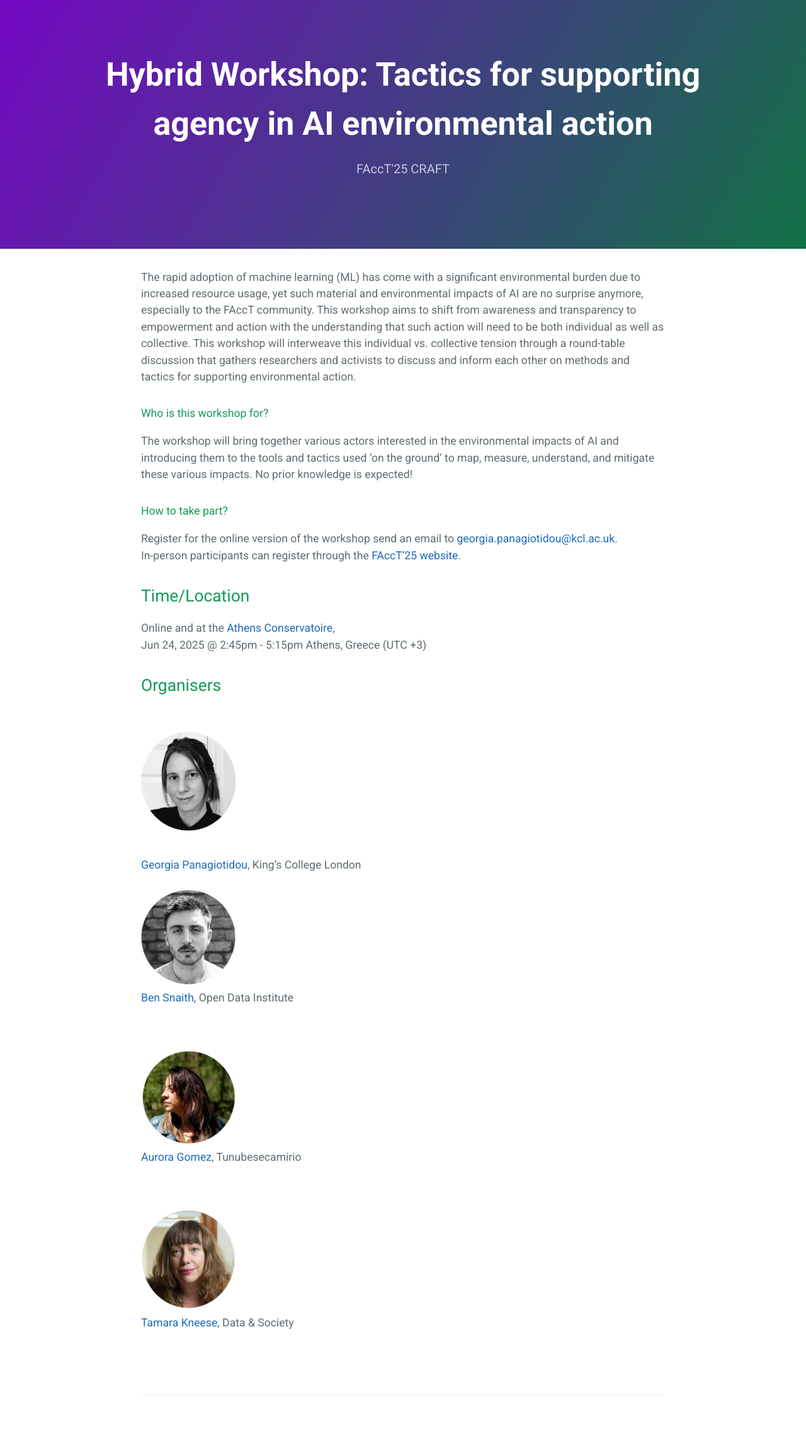
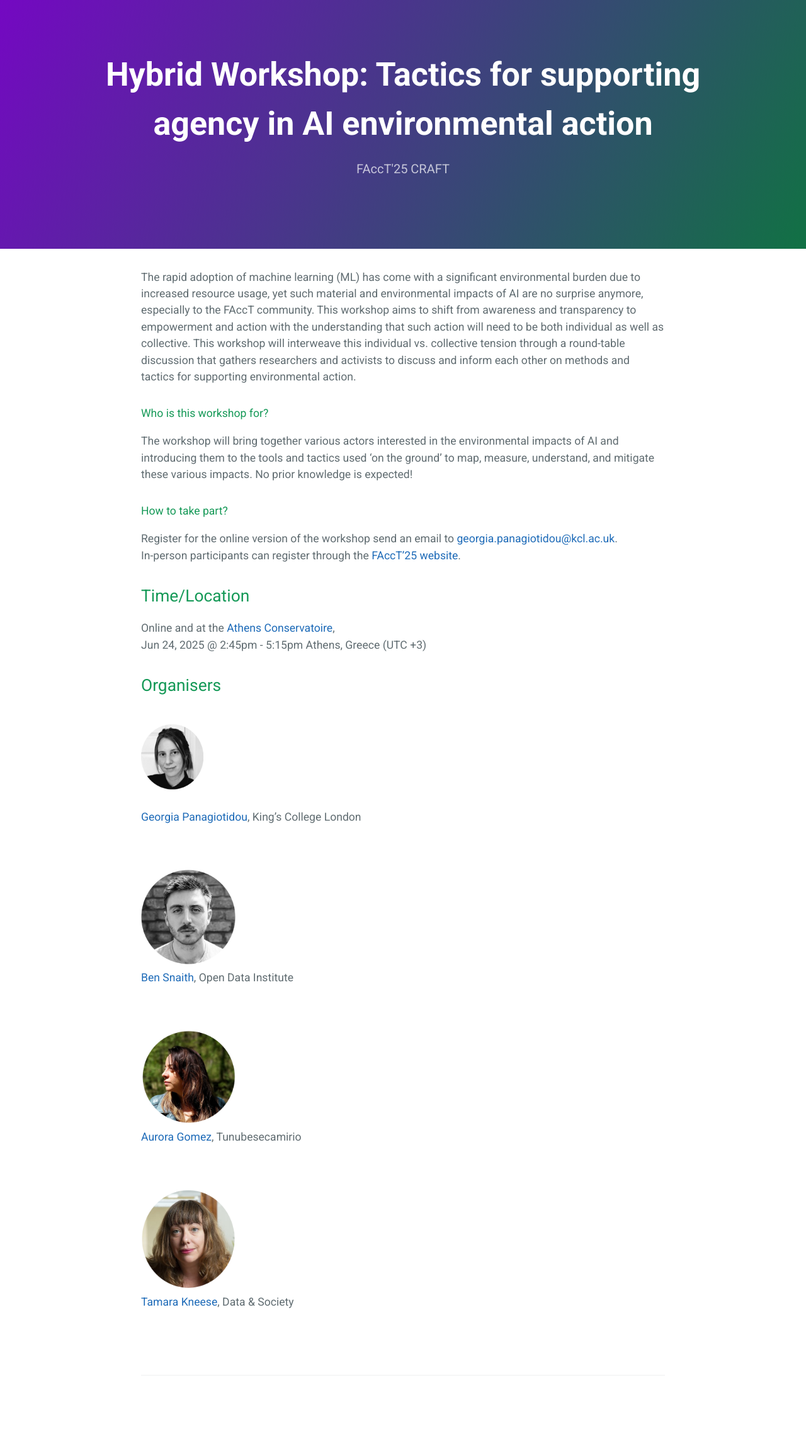
Before and after one commit to FourCoffees/environmentaltactics, a Jekyll site: the page built from index.md, in a window 1280 px wide. Shown: the whole page at 63% size. Built offline with Jekyll 4.4.1, drawn with Linux system fonts in a browser that asks for light colours; after the commit the page ends 2248 px from its top, so only the background shows below that.

Commit message:
Update index.md

```diff
--- a/index.md
+++ b/index.md
@@ -20,8 +20,9 @@ Online and at the [Athens Conservatoire](https://www.athensconservatoire.gr/){:t
 Jun 24, 2025 @ 2:45pm - 5:15pm Athens, Greece (UTC +3)
 
 ## Organisers
-<img src="assets/css/georgia2.png" alt="Georgia's Photo" width="150" />
+<img src="assets/css/georgia2.png" alt="Georgia's Photo" height="150" />
 [Georgia Panagiotidou](https://fourcoffees.github.io/georgiapanagiotidou/){:target="_blank"}, King's College London
+
 <br>
 <br>
 <img src="assets/css/ben.png" alt="Ben's Photo" width="150" />
```
